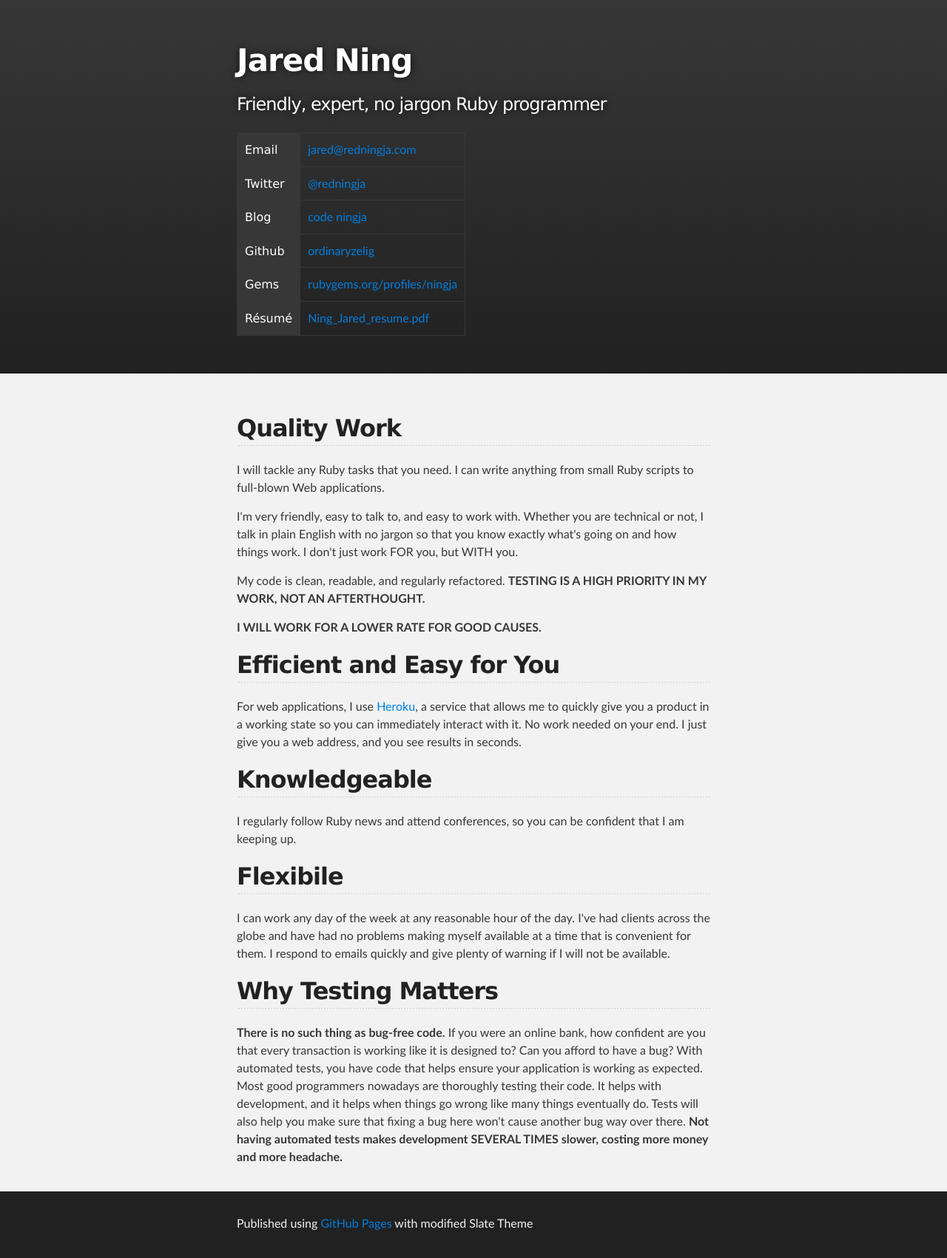
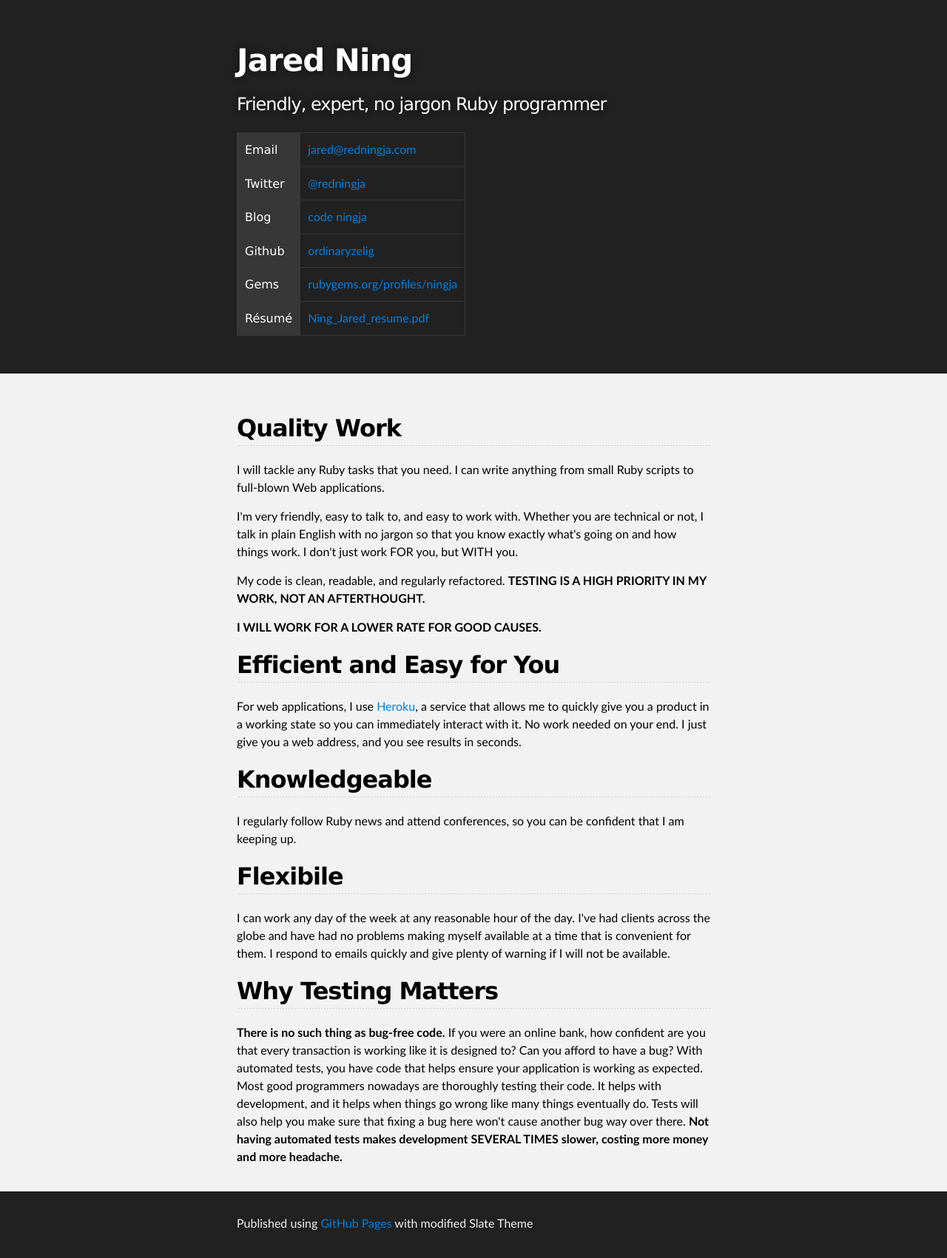
Before and after one commit to ordinaryzelig/ordinaryzelig.github.com, a Jekyll site: the page built from index.html, in a window 1280 px wide. Shown: the whole page at 74% size. Built offline with Jekyll 4.4.1, drawn with Linux system fonts in a browser that asks for light colours.

Commit message:
Trying to fix some color weirdness with "red" in title.

```diff
--- a/sass/stylesheet.sass
+++ b/sass/stylesheet.sass
@@ -41,7 +41,6 @@
 
 body
   box-sizing: border-box
-  color: #373737
   background: #212121
   font-size: 16px
   font-family: 'Myriad Pro', Calibri, Helvetica, Arial, sans-serif
@@ -51,7 +50,6 @@
 h1, h2, h3, h4, h5, h6
   margin: 10px 0
   font-weight: 700
-  color: #222222
   font-family: 'Lucida Grande', 'Calibri', Helvetica, Arial, sans-serif
   letter-spacing: -1px
 
@@ -199,14 +197,12 @@
 
 #header_wrap
   background: #212121
-  @include linear-gradient(top, #373737, #212121)
 
 #header_wrap .inner
   padding: 50px 10px 30px 10px
 
 #project_title
   margin: 0
-  color: #fff
   font-size: 42px
   font-weight: 700
   text-shadow: #111 0px 0px 10px
--- a/stylesheets/stylesheet.css
+++ b/stylesheets/stylesheet.css
@@ -36,7 +36,6 @@
 
 body {
   box-sizing: border-box;
-  color: #373737;
   background: #212121;
   font-size: 16px;
   font-family: "Myriad Pro", Calibri, Helvetica, Arial, sans-serif;
@@ -46,7 +45,6 @@
 h1, h2, h3, h4, h5, h6 {
   margin: 10px 0;
   font-weight: 700;
-  color: #222222;
   font-family: "Lucida Grande", "Calibri", Helvetica, Arial, sans-serif;
   letter-spacing: -1px; }
 
@@ -196,21 +194,13 @@
   margin: 0 auto; }
 
 #header_wrap {
-  background: #212121;
-  background-color: #373737;
-  background-image: -webkit-gradient(linear, left top, left bottom, color-stop(0%, #373737), color-stop(100%, #212121));
-  background-image: -webkit-linear-gradient(top, #373737, #212121);
-  background-image: -moz-linear-gradient(top, #373737, #212121);
-  background-image: -ms-linear-gradient(top, #373737, #212121);
-  background-image: -o-linear-gradient(top, #373737, #212121);
-  background-image: linear-gradient(top, #373737, #212121); }
+  background: #212121; }
 
 #header_wrap .inner {
   padding: 50px 10px 30px 10px; }
 
 #project_title {
   margin: 0;
-  color: white;
   font-size: 42px;
   font-weight: 700;
   text-shadow: #111111 0px 0px 10px; }
```
